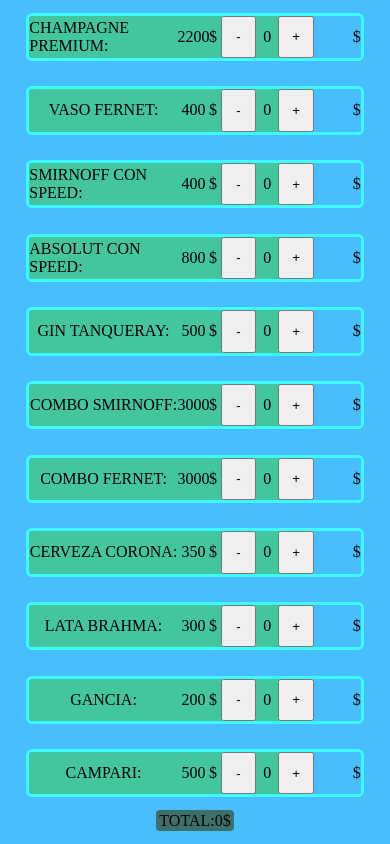
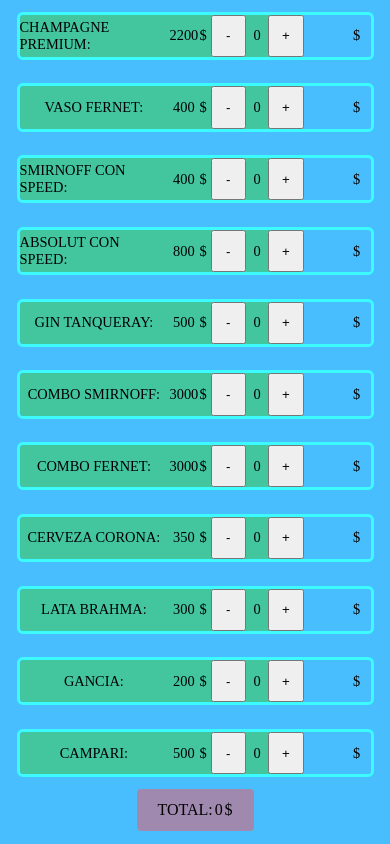
Before and after one commit to grazi99/Contador, a plain HTML site: page index.html in a window 390 px wide. Drawn offline with Linux system fonts and the light colour scheme.

Commit message:
Agregado de CSS a HTML y mejor responsividad

```diff
--- a/index.html
+++ b/index.html
@@ -4,9 +4,97 @@
     <meta charset="UTF-8">
     <meta http-equiv="X-UA-Compatible" content="IE=edge">
     <meta name="viewport" content="width=device-width, initial-scale=1.0">
-    <title>Document</title>
-    <link rel="stylesheet" href="styles.css">
-    <script src="code.js"></script>
+    <title>Sugar Fest</title>
+    <style>
+        body{
+            margin: 0;
+            padding: 0;
+        }
+        .parent{
+            height: 100vh;
+            width: 100vw;
+            display: flex;
+            flex-direction: column;
+            align-items: center;
+            background-color: #48beff;
+        }
+        .child{
+            font-size: 90%;
+            display: flex;
+            border-radius: 1.5vw;
+            height: 5vh;
+            width: 90vw;
+            border: solid;
+            border-color: #3DFAFF;
+            margin: auto;
+        }
+        .bar-input{
+            display: flex;
+            justify-content: center;
+            align-items: center;
+            width: 40vw;
+            border-radius: 1vw 0 0 1vw;
+            background-color: #43C59E;
+        }
+        .bar-price-wrapper{
+            background-color: #43C59E;
+            display: flex;
+            justify-content: center;
+            align-items: center;
+            padding-right: 1vw;
+        }
+        .bar-price{
+            display: flex;
+            width: 8vw;
+            justify-content: center;
+            align-items: center;
+        }
+        .bar-math{
+            display: flex;
+            width: 25vw;
+            border-radius: 1vw;
+            background-color: #43C59E;
+        }
+        .bar-number{
+            display: flex;
+            justify-content: center;
+            align-items: center;
+            width: 24%;
+        }
+        .bar-button-add{
+            width: 38%;
+        }
+        .bar-button-substract{
+            width: 38%;
+        }
+        .bar-result{
+            display: flex;
+            justify-content: center;
+            align-items: center;
+            width: 10vw;
+            border-radius: 1vw;
+        }
+        .bar-result-wrapper{
+            display: flex;
+            justify-content: center;
+            align-items: center;
+            width: 20%;
+        }
+        .total-wrapper{
+            display: flex;
+            justify-content: center;
+            align-items: center;
+            margin-bottom: 1.5vh;
+            height: 5vh;
+            width: 30vw;
+            border-radius: 1vw;
+            background-color: #a089af;
+        }
+        #total{
+            margin-left: 0.5vw;
+            margin-right: 0.5vw;
+        }
+    </style>
 </head>
 <body>
     <div class="parent">
@@ -210,18 +298,18 @@
                 subtotal[i].innerHTML=p*q;
                 totalSum=totalSum+p;
                 total.innerHTML=totalSum;
-
             })
             buttonSubstract[i].addEventListener("click",function(){
+                if(counter[i]>=1){
                     quantity[i].innerHTML=--counter[i];
                     var p = parseInt(price[i].innerHTML);
                     var q = parseInt(quantity[i].innerHTML);
                     subtotal[i].innerHTML=p*q;
                     totalSum=totalSum-p;
                     total.innerHTML=totalSum;
+                }
             })
         }
-
     </script>
 </body>
 </html>
--- a/styles.css
+++ b/styles.css
@@ -67,14 +67,20 @@
     display: flex;
     justify-content: center;
     align-items: center;
+    padding-right: .5vw;
 }
 .total-wrapper{
     display: flex;
     justify-content: center;
     align-items: center;
-    margin-bottom: 1.5vh;
-    height: 2.5vh;
-    width: 20vw;
+    margin-bottom: 2.5vh;
+    height: 5vh;
+    width: 25vw;
     border-radius: 1vw;
-    background-color: #3d7068;
+    background-color: #a089af;
 }
+#total{
+
+    margin-left: 0.5vw;
+    margin-right: 0.5vw;
+}
```
Lines whose indentation alone changed are shown as unchanged.
